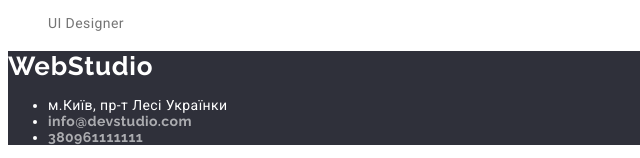
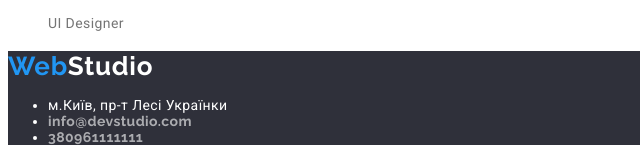
Before and after one commit to Andrikck/Svyryduk_Andrii_IPZ_31, a plain HTML site: page index.html in a window 1280 px wide. Shown: the part 2452-2610 px from the top of the page, 0-640 px from the left. Drawn offline with Linux system fonts and the light colour scheme.

Commit message:
зміна логотипу

```diff
--- a/index.html
+++ b/index.html
@@ -12,7 +12,7 @@
     </head>
     <body>
     <header>
-    <a href="/" class="logo">WebStudio</a>
+    <a href="/" class="logo"></a>
         <nav>
             <ul>
                 <li><a href="" class="btn-blue">Студія</a></li>
@@ -80,7 +80,7 @@
     </main>
 
     <footer>
-    <a href="/">WebStudio</a>
+    <a href="/" class="logo" ></a>
     <ul>
         <li>м.Київ, пр-т Лесі Українки</li>
         <li><a href="mailto:info@devstudio.com">info@devstudio.com</a></li>
--- a/styles.css/style.css
+++ b/styles.css/style.css
@@ -81,6 +81,17 @@ button:active{
 .logo {
     font-family: 'Raleway', sans-serif;
     font-size: 26px;
+    line-height: 1.17;
+    letter-spacing: 0.03em;
+    font-weight: 700;
+}
+.logo::before {
+    content: 'Web';
+    color: var(--accent-color);
+}
+.logo::after {
+    content: 'Studio';
+    color: var(--text-color)
 }
 
 /*body*/
@@ -123,7 +134,7 @@ section ul li h3{
     letter-spacing: 0.03em;
 }
 section ul li p{
-    color: #757575;
+    color: var(--color-gray);
     font-size: 14px;
     font-weight: 400px;
     line-height: 24px;
@@ -178,3 +189,12 @@ footer ul li a{
     line-height: 16px;
     letter-spacing: 0.03em;
 }
+
+footer .logo::before {
+    content: 'Web';
+    color:var(--accent-color);
+}
+footer .logo::after {
+    content: 'Studio';
+    color:var(--main-bg-color);
+}
```
Also changed, not shown: portfolio.html (+5 -5 lines).
